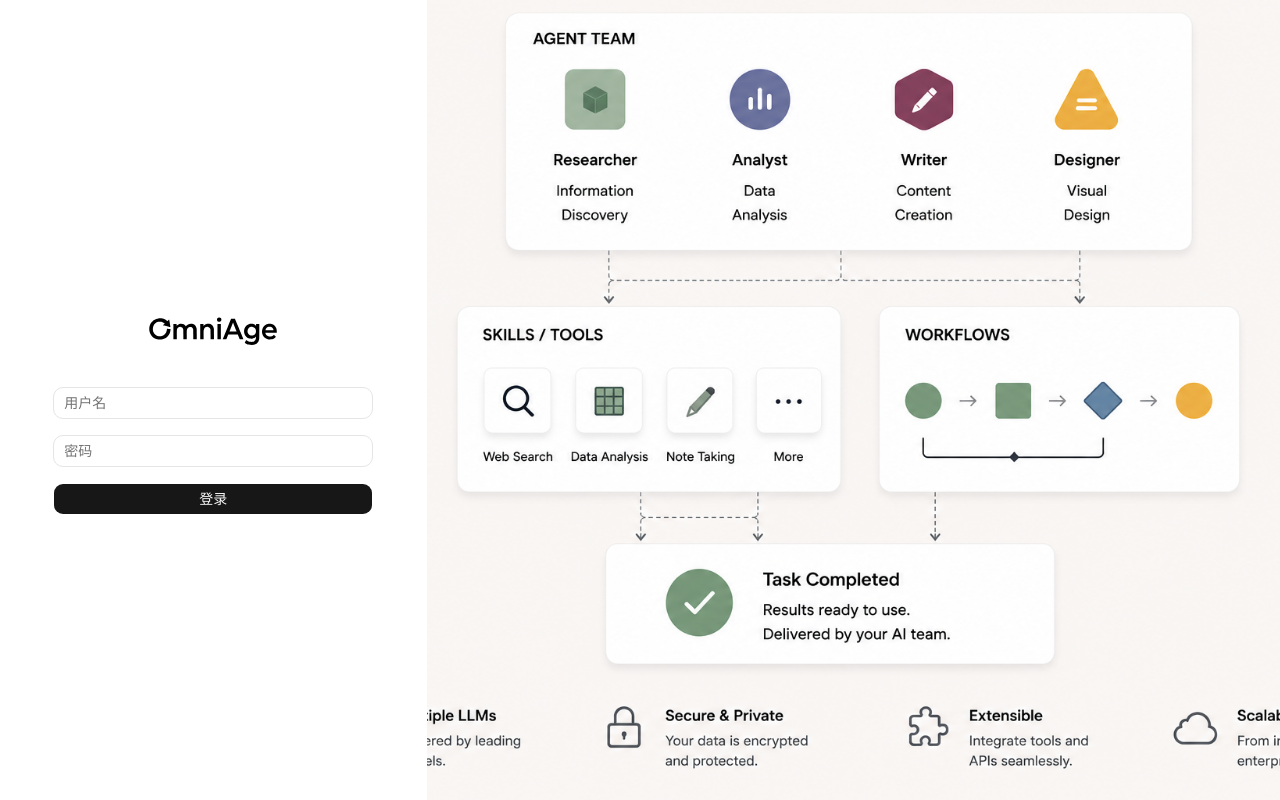
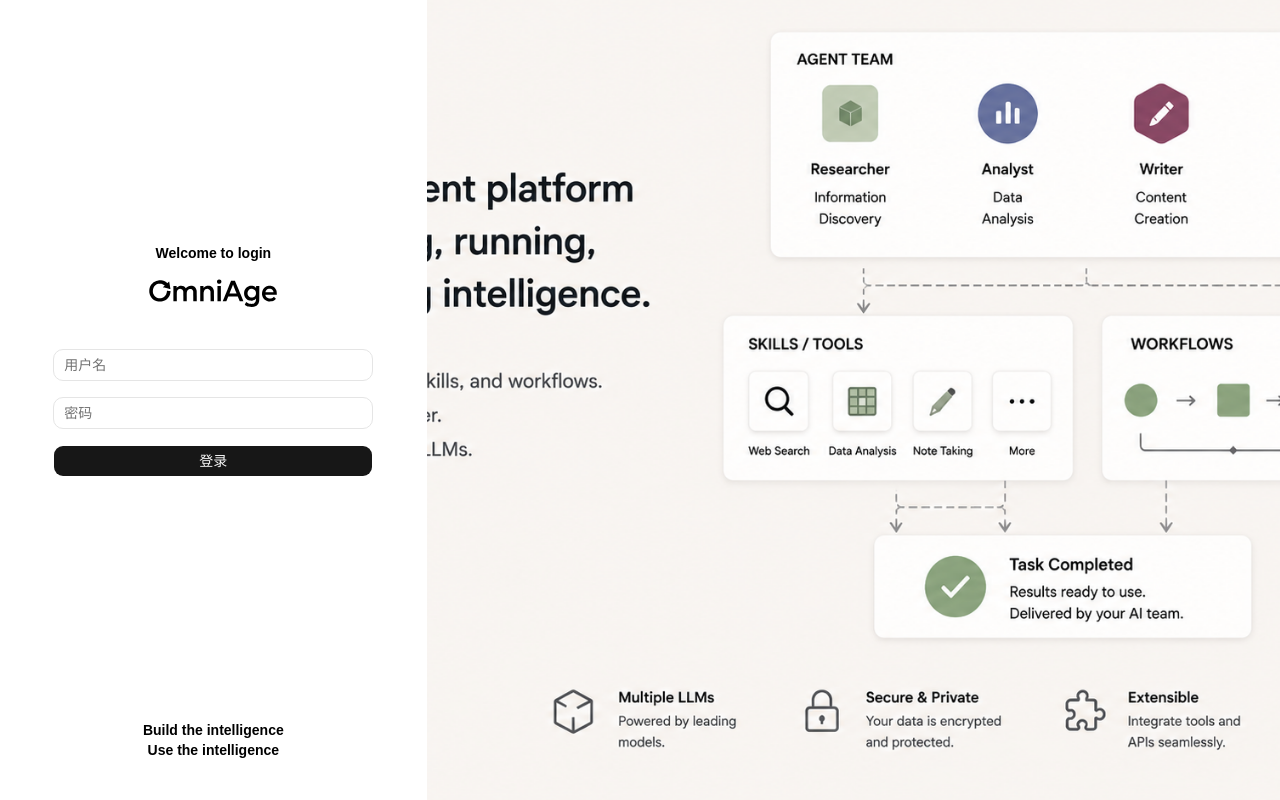
Before and after one commit to shaobai-li/simple-login-auth, a React (Vite) app in the folder client/: page / in a window 1280 px wide. Built offline with nearby package versions, Linux system fonts and the light colour scheme.

Commit message:
feat(client): 优化登录页 UI，新增 Welcome 标语与底部品牌文案，替换背景图

```diff
--- a/client/src/Login.tsx
+++ b/client/src/Login.tsx
@@ -46,8 +46,13 @@
 
   return (
     <div className="flex min-h-dvh w-full">
-      <div className="flex w-1/3 shrink-0 flex-col justify-center bg-background px-8">
+      <div className="flex w-1/3 shrink-0 flex-col bg-background px-8">
+        <div className="flex flex-1 flex-col">
+          <div className="flex flex-1 flex-col justify-center">
             <div className="mx-auto flex w-full max-w-xs flex-col gap-3">
+              <p className="text-center text-sm font-semibold text-black -mb-7">
+                Welcome to login
+              </p>
               <img
                 src="/OmniAge_Logo_4K.svg"
                 alt=""
@@ -85,6 +90,11 @@
               </div>
             </div>
           </div>
+          <p className="pb-10 text-center text-sm font-semibold text-black">
+            Build the intelligence<br />Use the intelligence
+          </p>
+        </div>
+      </div>
       <div className="relative min-h-dvh w-2/3 shrink-0">
         <img
           src="/login-bg.png"
```
Also changed, not shown: client/public/login-bg.png, client/public/login-bg1.png (added). Lines whose indentation alone changed are shown as unchanged.
